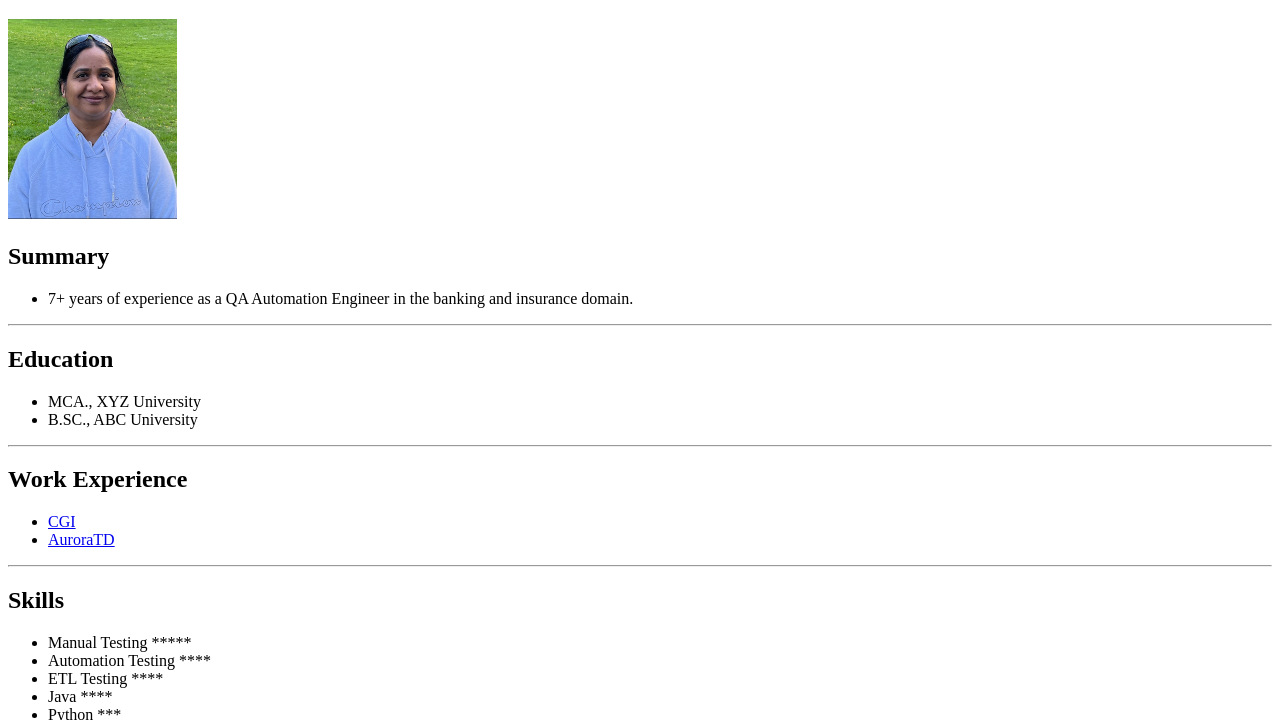
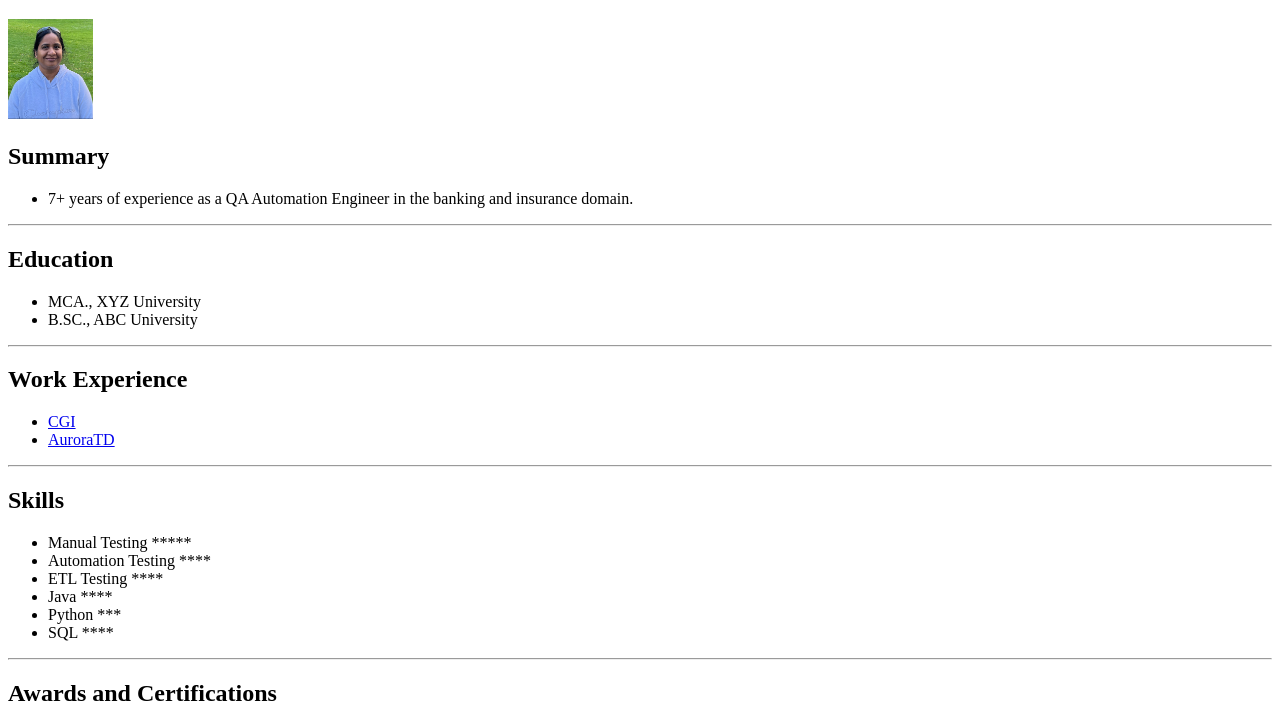
Before and after one commit to SechiKurra/capstoneProject01, a plain HTML site: page index.html in a window 1280 px wide. Shown: the part 61-781 px from the top of the page. Drawn offline with Linux system fonts and the light colour scheme.

Commit message:
modified pic size to 100

```diff
--- a/index.html
+++ b/index.html
@@ -9,7 +9,7 @@
 
 <body>
     <h1>Sirisha Kurra</h1>
-    <img src="./images/sirisha.png" height="200" alt ="Sirisha pic"/>
+    <img src="./images/sirisha.png" height="100" alt ="Sirisha pic"/>
     <br />
     <h2>Summary</h2>
     <ul>
```
